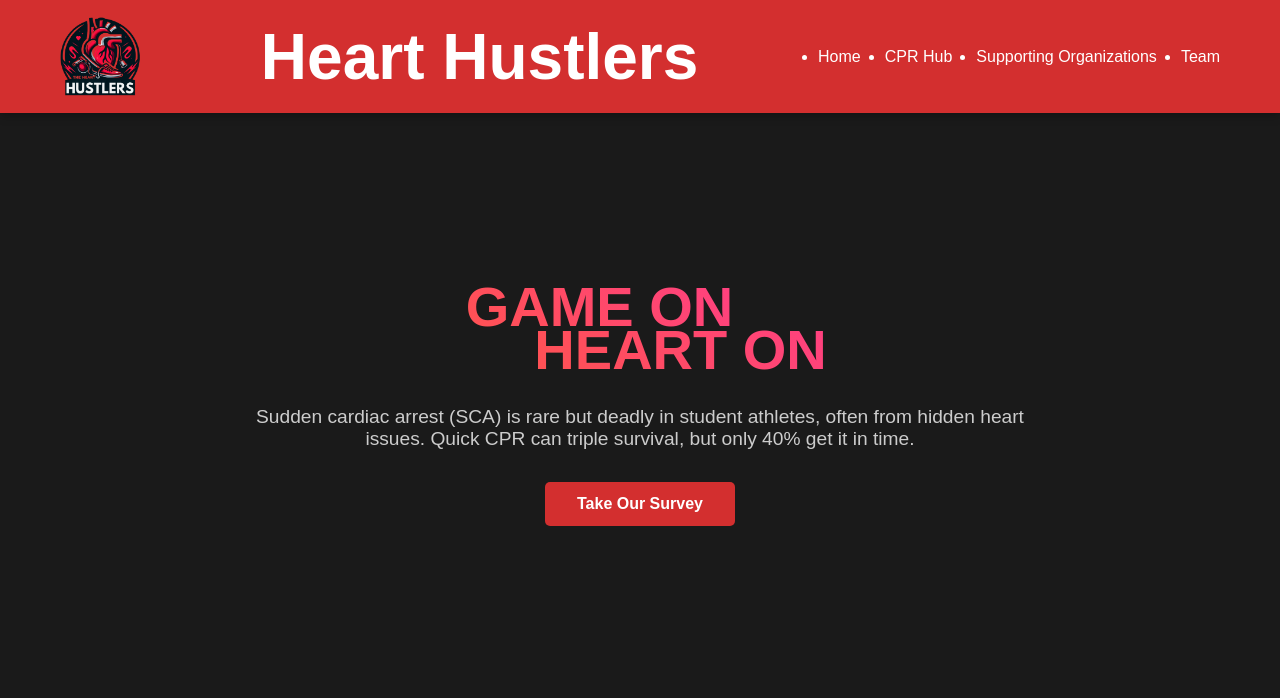
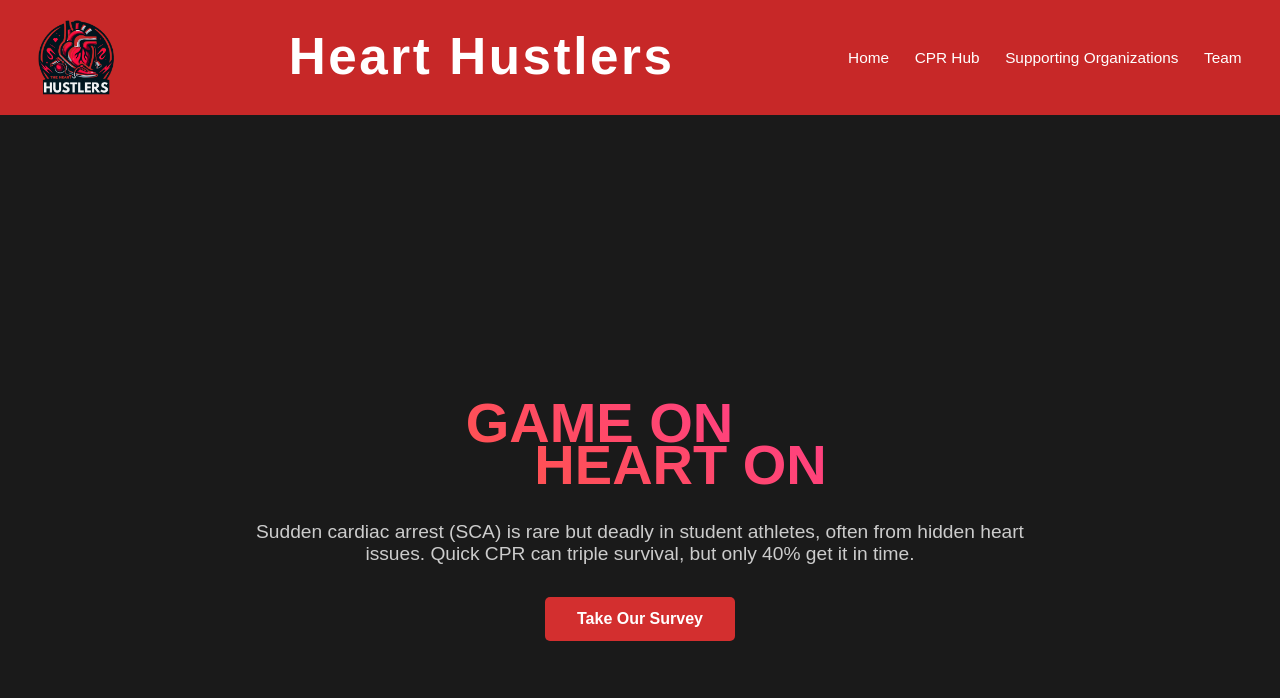
Before and after one commit to Daniel-Visual-Code/HeartHustler.io, a plain HTML site: page index.html in a window 1280 px wide. Shown: the top 698 px of the page. Drawn offline with Linux system fonts and the light colour scheme.

Commit message:
header scale

```diff
--- a/body.css
+++ b/body.css
@@ -12,29 +12,17 @@
         }
 
         .header {
-            background-color: #d32f2f;
-            padding: 1rem 0;
-            box-shadow: 0 2px 10px rgba(0, 0, 0, 0.3);
-            position: fixed;
             width: 100%;
-            z-index: 100;
-            display: flex;
-    justify-content: center;
-    align-items: center;
-    flex-direction: column;
+    padding: 1.5vw 3vw;
+    background: #c72828;
+    color: #fff;
         }
 
         .nav-container {
-            max-width: 1200px;
-            margin: 0 auto;
             display: flex;
-            align-items: center;
-    justify-content: center;
-            padding: 0 20px;
-
-    justify-content: center;
     align-items: center;
-    width: 100%;
+    justify-content: space-between;
+    flex-wrap: wrap;
         }
 
         .logo {
@@ -42,22 +30,46 @@
             font-weight: bold;
         }
 
+        .logo-img {
+    width: 6vw;
+    height: auto;
+    min-width: 40px;
+    max-width: 80px;
+}
+
+.site-title {
+    font-size: clamp(1.5rem, 4vw, 3.5rem); /* Scales with screen, min 1.5rem, max 3.5rem */
+    font-weight: bold;
+    color: #ffffff;
+    margin: 0 2rem;
+    text-align: center;
+    flex: 1;
+    display: flex;
+    justify-content: center;
+    align-items: center;
+    letter-spacing: 0.05em;
+    line-height: 1.1;
+}
+
         .nav-links {
             display: flex;
-            gap: 1.5rem;
+            gap: 2vw;
+            list-style: none;
+            margin: 0;
+            padding: 0;
         }
 
         .nav-links a {
-            color: white;
+            font-size: 1.2vw;
+            color: #fff;
             text-decoration: none;
-            font-weight: 500;
-            transition: all 0.3s ease;
+            transition: color 0.2s;
             padding: 0.5rem 0;
             position: relative;
         }
 
         .nav-links a:hover {
-            opacity: 0.8;
+            color: #ff3366;
         }
 
         .nav-links a::after {
@@ -259,17 +271,6 @@ margin-top: -4%;
 margin-left: 7%;
 }
 
-.site-title{
-    font-size: 4rem;
-    font-weight: bold;
-    color: #ffffff;
-    margin: 0 2rem;
-    text-align: center;
-    flex: 1;
-    display: flex;
-    justify-content: center;
-    align-items: center;
-}
 .research-link-card {
     text-decoration: none;
     color: inherit;
```
